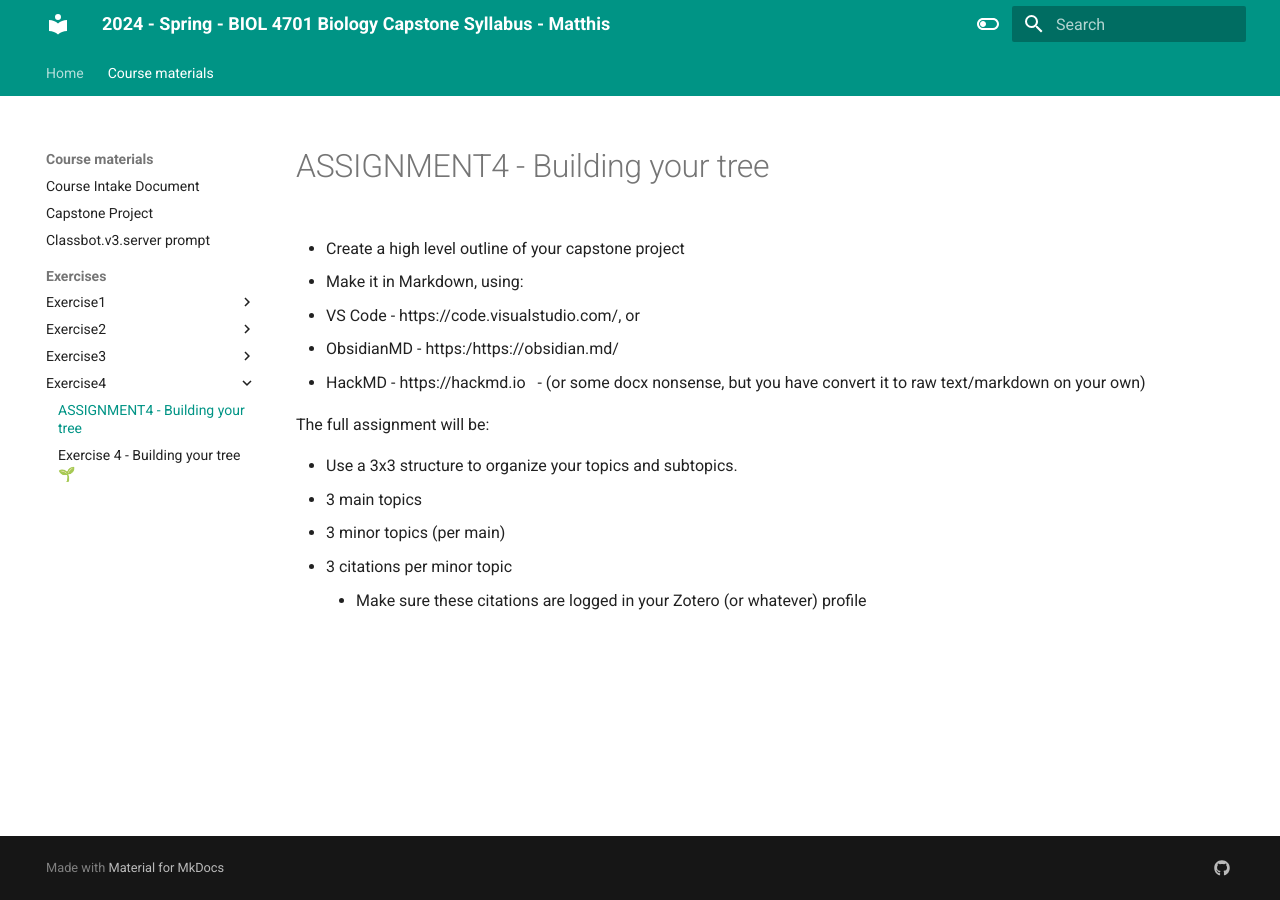
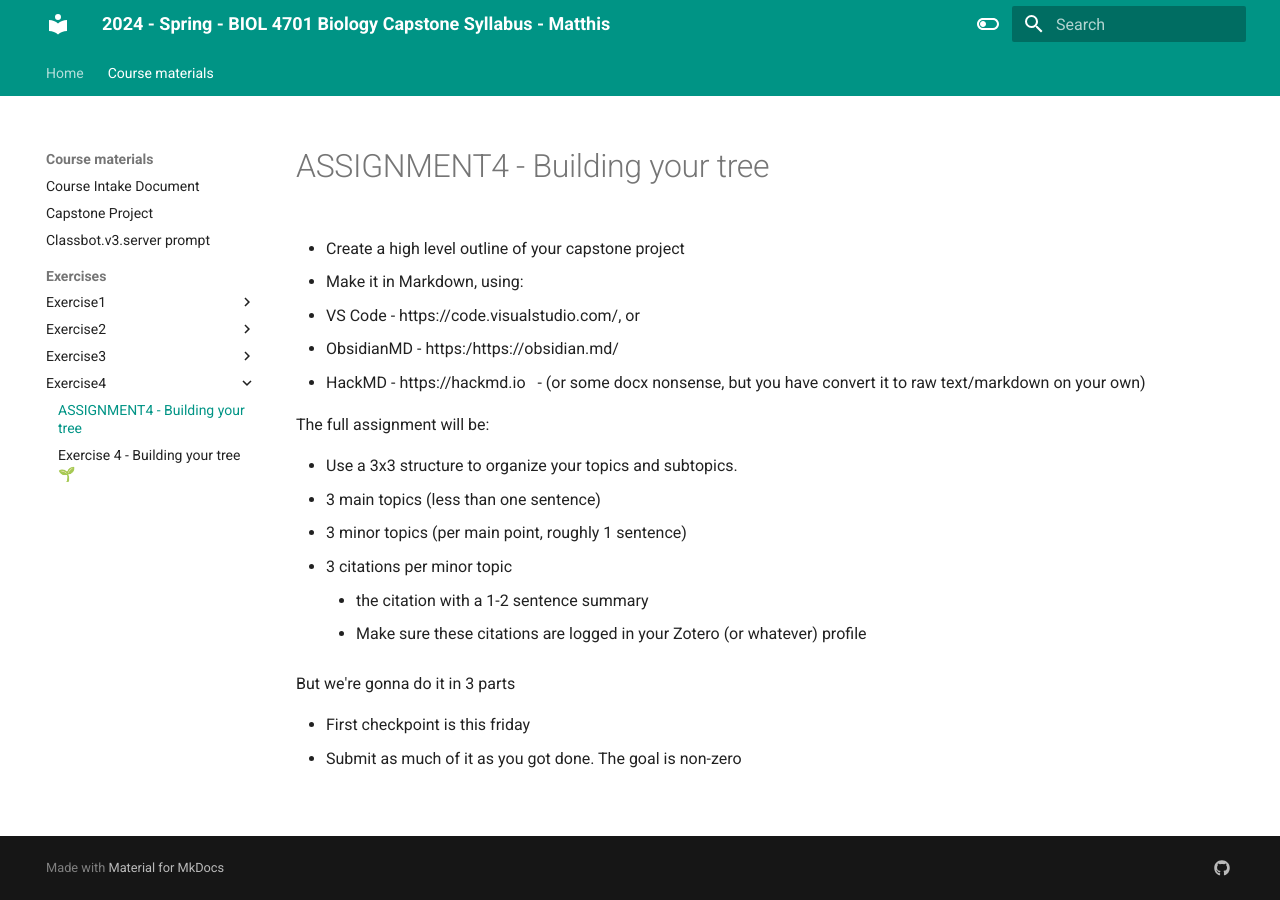
Before and after one commit to HumanMovementNeuroscience/capstone, an MkDocs documentation site: the page built from docs/course_materials/exercises/exercise4/ASSIGNMENT4 - Building your tree.md, in a window 1280 px wide. Built offline with MkDocs 1.6.1 and Material for MkDocs 9.7.7, drawn with Linux system fonts in a browser that asks for light colours.

Commit message:
Feb 20, 2024, 4:48 PM

```diff
--- a/docs/course_materials/exercises/exercise4/ASSIGNMENT4 - Building your tree.md
+++ b/docs/course_materials/exercises/exercise4/ASSIGNMENT4 - Building your tree.md
@@ -12,7 +12,13 @@
 The full assignment will be:
 
 - Use a 3x3 structure to organize your topics and subtopics.
-  - 3 main topics
-  - 3 minor topics (per main)
+  - 3 main topics (less than one sentence)
+  - 3 minor topics (per main point, roughly 1 sentence)
   - 3 citations per minor topic
+    - the citation with a 1-2 sentence summary
     - Make sure these citations are logged in your Zotero (or whatever) profile
+
+But we're gonna do it in 3 parts
+
+- First checkpoint is this friday
+  - Submit as much of it as you got done. The goal is non-zero
```
